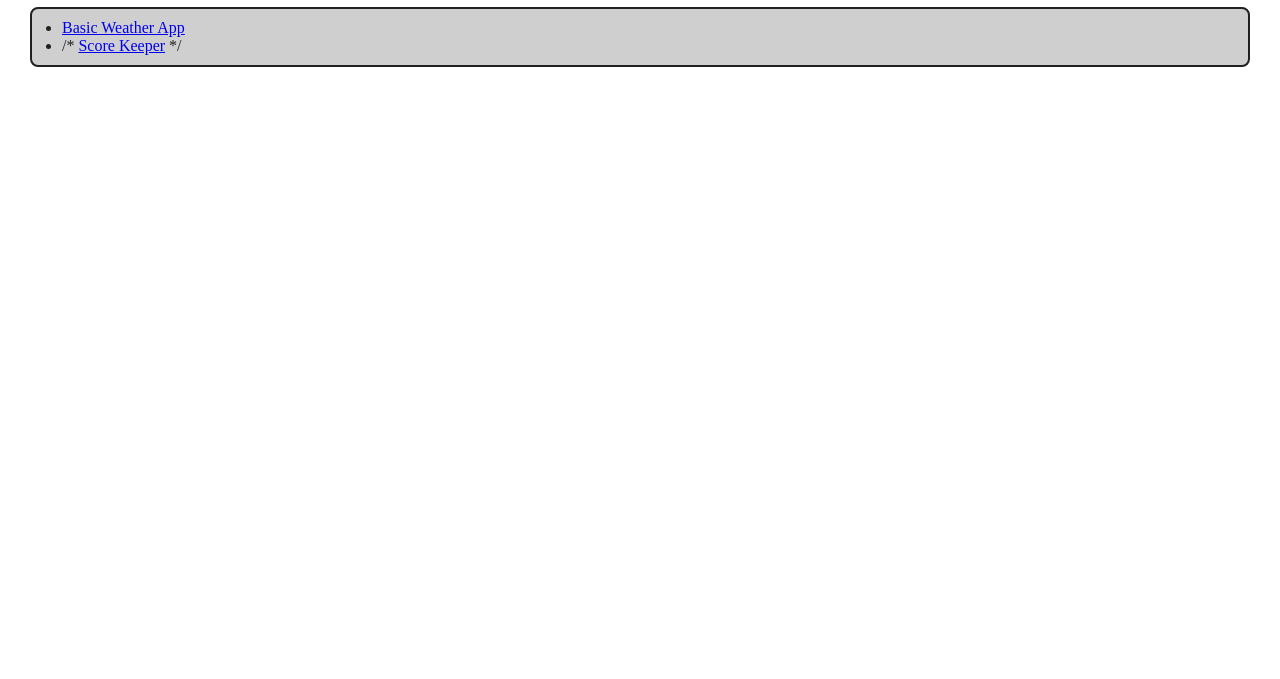
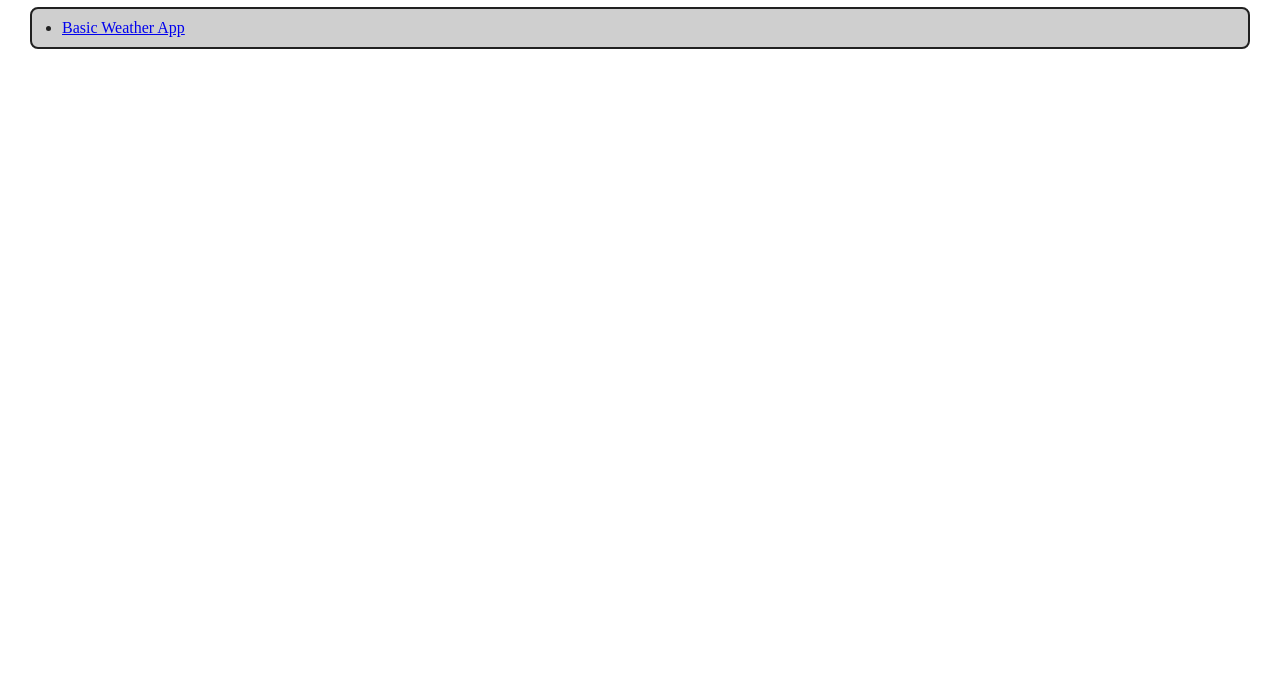
Before and after one commit to debojyotisb/Projects, a plain HTML site: page 02_core_projects/index.html in a window 1280 px wide. Shown: the part 121-800 px from the top of the page. Drawn offline with Linux system fonts and the light colour scheme.

Commit message:
scoro keeper removed

```diff
--- a/02_core_projects/index.html
+++ b/02_core_projects/index.html
@@ -39,9 +39,9 @@
             <li>
                 <a href="02_core_projects/01_weather_app/index.html"> Basic Weather App</a>
             </li>
-            <li>
-               /* <a href="https://score-keeper-bay.vercel.app/"> Score Keeper</a> */
-            </li>
+            <!-- <li>
+               <a href="https://score-keeper-bay.vercel.app/"> Score Keeper</a>
+            </li> -->
 
         </ul>
 
```
